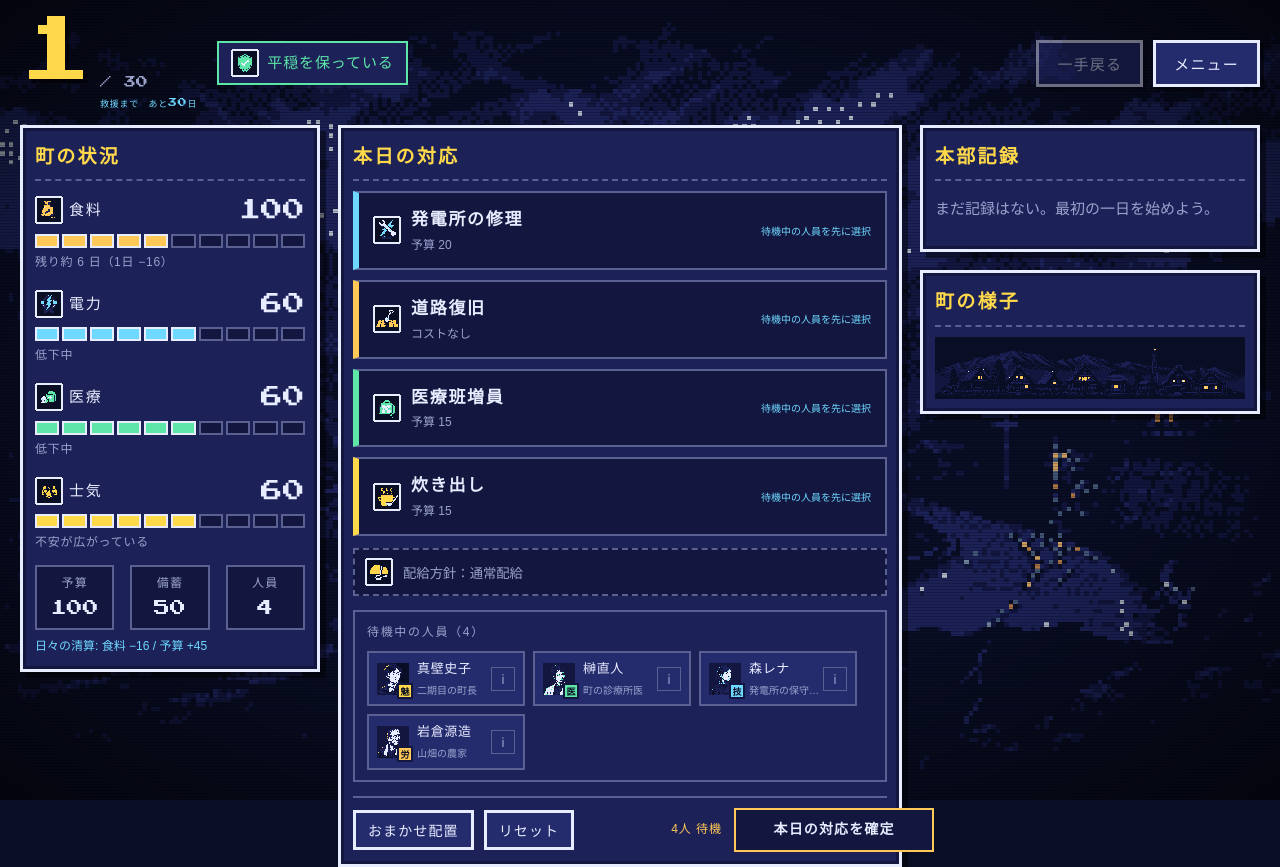
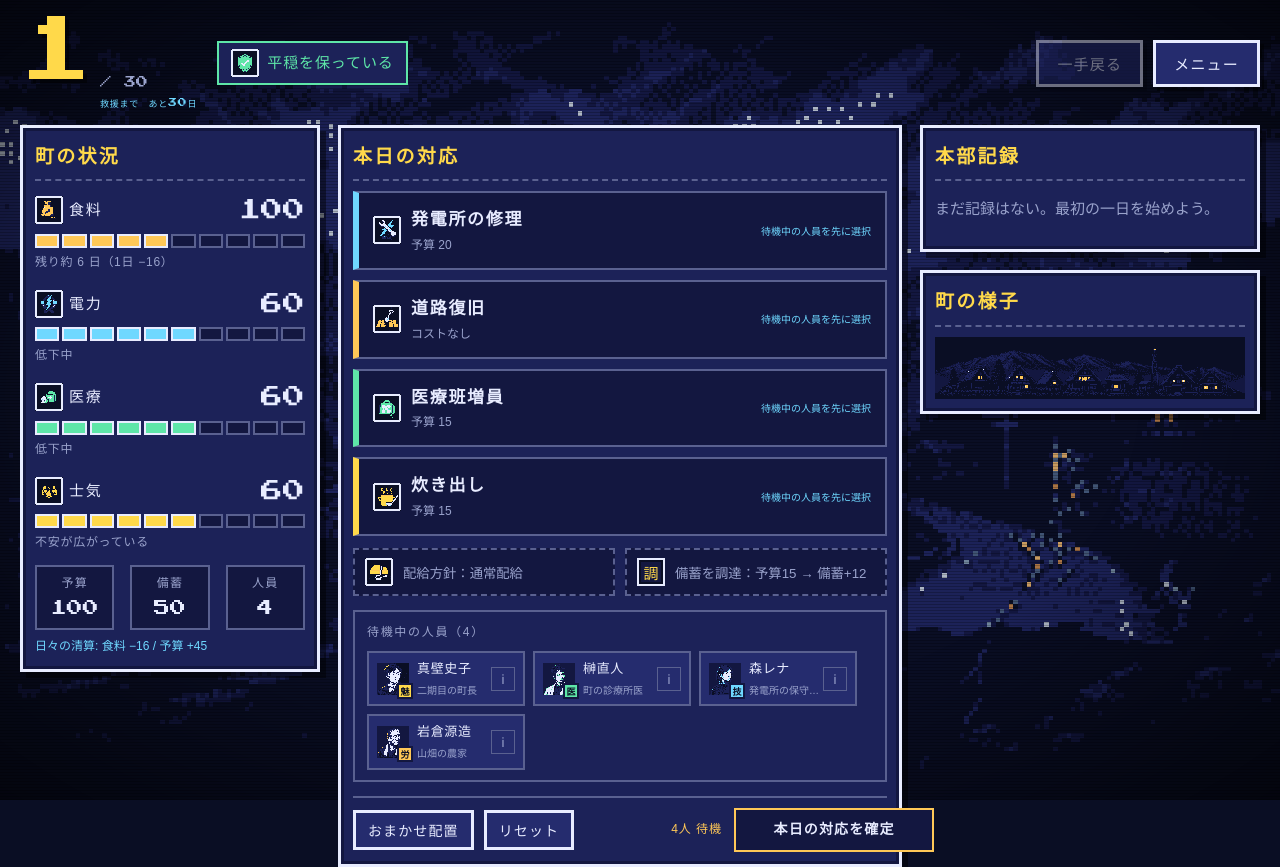
Before and after one commit to ivgtr/tozasareta-machi, a React (Vite) app: page / in a window 1280 px wide. Both pictures are taken after a click on the button "▶ 指揮所へ". Built offline with nearby package versions, Linux system fonts and the light colour scheme; a web font is replaced by a local one.

Commit message:
v1.3 E3: DecisionBoard に備蓄を調達トグルを追加（炊き出しは予算表示へ自動追随）

```diff
--- a/src/ui/art/manifest.ts
+++ b/src/ui/art/manifest.ts
@@ -35,6 +35,7 @@ export const ART_SPECS: ArtSpec[] = [
   spec('icon', 'reinforce_medical', '救', PALETTE.green, '医療班増員'),
   spec('icon', 'soup_kitchen', '炊', PALETTE.gold, '炊き出し'),
   spec('icon', 'ration', '配', PALETTE.amber, '配給を絞る'),
+  spec('icon', 'procure', '調', PALETTE.gold, '備蓄を調達'),
   spec('icon', 'mayor', '長', PALETTE.gold, '町長'),
   spec('icon', 'medic', '医', PALETTE.green, '医師'),
   spec('icon', 'engineer', '工', PALETTE.cyan, '技術者'),
--- a/src/ui/components/DecisionBoard.tsx
+++ b/src/ui/components/DecisionBoard.tsx
@@ -2,6 +2,7 @@ import { useState } from 'react'
 import type { DayPlan, GameState, Modifier, TaskId } from '../../game/types'
 import { autoAssign, isOnExpedition, resolvePlacement, taskCost } from '../../game/actions'
 import { isTaskDisabled } from '../../game/modifiers'
+import { BALANCE } from '../../game/data/balance'
 import { PixelArt } from '../art/PixelArt'
 import { artSpec } from '../art/manifest'
 import { PixelButton } from './PixelButton'
@@ -56,6 +57,7 @@ interface DecisionBoardProps {
 export function DecisionBoard({ state, busy = false, onCommit }: DecisionBoardProps) {
   const [placements, setPlacements] = useState<Placements>({})
   const [ration, setRation] = useState(false)
+  const [procure, setProcure] = useState(false)
   const [selectedUnit, setSelectedUnit] = useState<string | null>(null)
   const [detailsUnitId, setDetailsUnitId] = useState<string | null>(null)
   const [confirmOpen, setConfirmOpen] = useState(false)
@@ -131,12 +133,14 @@ export function DecisionBoard({ state, busy = false, onCommit }: DecisionBoardPr
     for (const p of plan.placements) next[p.task] = p.unitIds
     setPlacements(next)
     setRation(false)
+    setProcure(false)
     setSelectedUnit(null)
   }
 
   const reset = () => {
     setPlacements({})
     setRation(false)
+    setProcure(false)
     setSelectedUnit(null)
   }
 
@@ -146,7 +150,7 @@ export function DecisionBoard({ state, busy = false, onCommit }: DecisionBoardPr
       unitIds: placements[t] ?? [],
     })),
     ration,
-    procure: false,
+    procure,
   })
 
   const commit = () => {
@@ -171,13 +175,16 @@ export function DecisionBoard({ state, busy = false, onCommit }: DecisionBoardPr
     ? (state.units.find((u) => u.id === detailsUnitId) ?? null)
     : null
 
+  const procureAffordable = state.budget - spent.budget >= BALANCE.procure.budget
+
   const planSummary = () => {
     const plan = buildPlan()
-    if (plan.placements.length === 0 && !plan.ration) return '（割り当てなし）'
+    if (plan.placements.length === 0 && !plan.ration && !plan.procure) return '（割り当てなし）'
     const parts = plan.placements.map(
       (p) => `${PHYSICAL_TASKS.includes(p.task) ? taskLabel(p.task) : p.task} ×${p.unitIds.length}`,
     )
     if (plan.ration) parts.push('節約配給')
+    if (plan.procure) parts.push('備蓄を調達')
     return parts.join(' ／ ')
   }
 
@@ -275,6 +282,7 @@ export function DecisionBoard({ state, busy = false, onCommit }: DecisionBoardPr
         })}
       </ul>
 
+      <div className="board__daily">
         <button
           type="button"
           className={['ration-toggle', ration ? 'ration-toggle--on' : ''].filter(Boolean).join(' ')}
@@ -285,6 +293,23 @@ export function DecisionBoard({ state, busy = false, onCommit }: DecisionBoardPr
           <PixelArt kind="icon" id="ration" size="sm" />
           <span>配給方針：{rationLabel}</span>
         </button>
+
+        <button
+          type="button"
+          className={['ration-toggle', procure ? 'ration-toggle--on' : '']
+            .filter(Boolean)
+            .join(' ')}
+          aria-label={`備蓄を調達：予算${BALANCE.procure.budget} → 備蓄+${BALANCE.procure.stockpile}${procureAffordable ? '' : '（予算不足）'}`}
+          aria-pressed={procure}
+          onClick={() => setProcure((p) => !p)}
+        >
+          <PixelArt kind="icon" id="procure" size="sm" />
+          <span>
+            備蓄を調達：予算{BALANCE.procure.budget} → 備蓄+{BALANCE.procure.stockpile}
+            {procureAffordable ? '' : '（不足）'}
+          </span>
+        </button>
+      </div>
 
       <div className="board__roster" data-slot="roster">
         <span className="board__roster-label">待機中の人員（{unassigned.length}）</span>
--- a/src/ui/styles/play.css
+++ b/src/ui/styles/play.css
@@ -745,12 +745,18 @@
   min-height: 62px;
 }
 
+.board__daily {
+  display: flex;
+  gap: 10px;
+  width: 100%;
+  margin-top: 12px;
+}
+
 .ration-toggle {
   display: flex;
   align-items: center;
   gap: 10px;
-  width: 100%;
-  margin-top: 12px;
+  flex: 1;
   padding: 8px 10px;
   background: var(--night-800);
   border: 2px dashed var(--frame-lo);
```
Also changed, not shown: 1 other file (tests, documents, lock files or other folders). Lines whose indentation alone changed are shown as unchanged.
